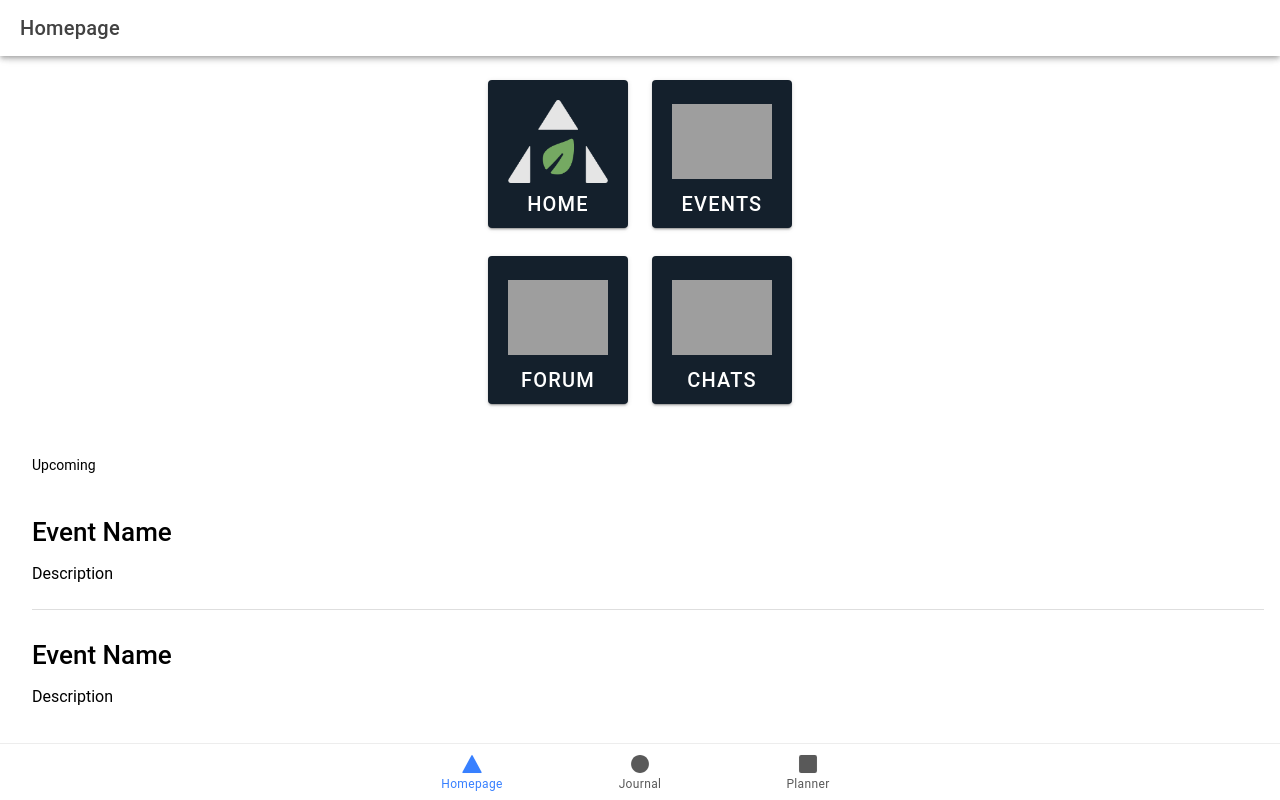
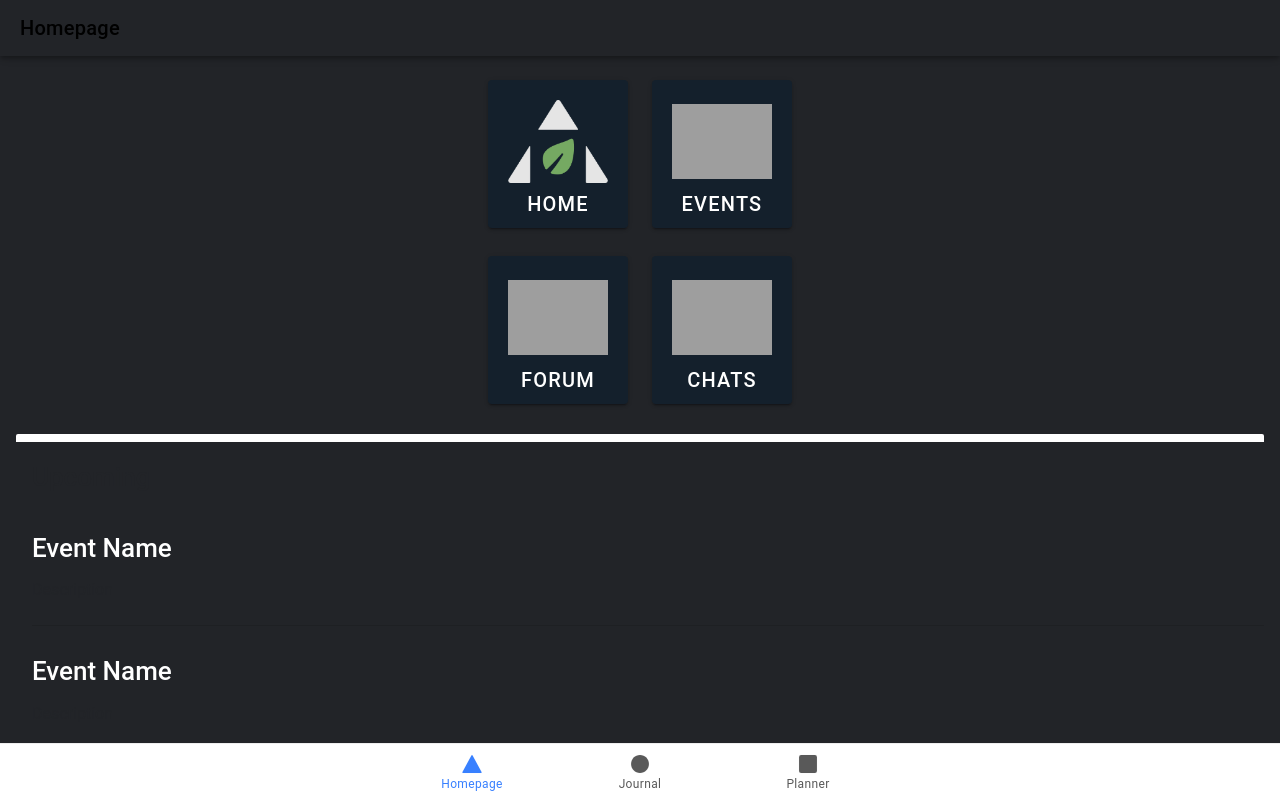
Before and after one commit to Choollol/homepage-team, a React (Vite) app: page /Homepage in a window 1280 px wide. Built offline with nearby package versions, Linux system fonts and the light colour scheme.

Commit message:
added kyros colors

```diff
--- a/src/pages/Homepage.tsx
+++ b/src/pages/Homepage.tsx
@@ -1,5 +1,6 @@
-import { IonContent, IonHeader, IonPage, IonTitle, IonToolbar, IonButton, IonGrid, IonRow, IonCol, IonItem, IonImg, IonList, IonListHeader, IonLabel } from '@ionic/react';
+import { IonContent, IonHeader, IonPage, IonTitle, IonToolbar, IonButton, IonGrid, IonRow, IonCol, IonItem, IonImg, IonList, IonListHeader, IonLabel, IonText } from '@ionic/react';
 import './Homepage.css';
+import './customcolors.css'
 import React from 'react';
 
 function LinkButton({ url, name, iconURL })
@@ -21,11 +22,11 @@ const Tab1: React.FC = () =>
   return (
     <IonPage>
       <IonHeader>
-        <IonToolbar>
+        <IonToolbar color="favorite">
           <IonTitle>Homepage</IonTitle>
         </IonToolbar>
       </IonHeader>
-      <IonContent fullscreen>
+      <IonContent color="dark" fullscreen>
 
         <IonHeader collapse="condense">
           <IonToolbar>
@@ -33,7 +34,7 @@ const Tab1: React.FC = () =>
           </IonToolbar>
         </IonHeader>
 
-        <IonGrid>
+        <IonGrid color="favorite">
           <IonRow class="ion-justify-items-center">
             <IonCol>
               <LinkButton url="https://www.kyros.ai/home" name="Home" iconURL="assets/img/kyros_logo_transparent.png" />
@@ -48,21 +49,29 @@ const Tab1: React.FC = () =>
           </IonRow>
         </IonGrid>
         <IonList inset>
-          <IonListHeader>
-            <IonLabel>Upcoming</IonLabel>
+          <IonListHeader color="dark">
+            <IonLabel>
+              <IonText color="favorite">
+                <h1>Upcoming</h1>
+              </IonText>
+            </IonLabel>
           </IonListHeader>
 
-          <IonItem>
+          <IonItem color="boldgreen">
             <IonLabel>
               <h1>Event Name</h1>
-              <p>Description</p>
+              <IonText color="favorite">
+                <p>Description</p>
+              </IonText>
             </IonLabel>
           </IonItem>
 
-          <IonItem>
+          <IonItem color="boldgreen">
             <IonLabel>
               <h1>Event Name</h1>
-              <p>Description</p>
+              <IonText color="favorite">
+                <p>Description</p>
+              </IonText>
             </IonLabel>
           </IonItem>
 
```
